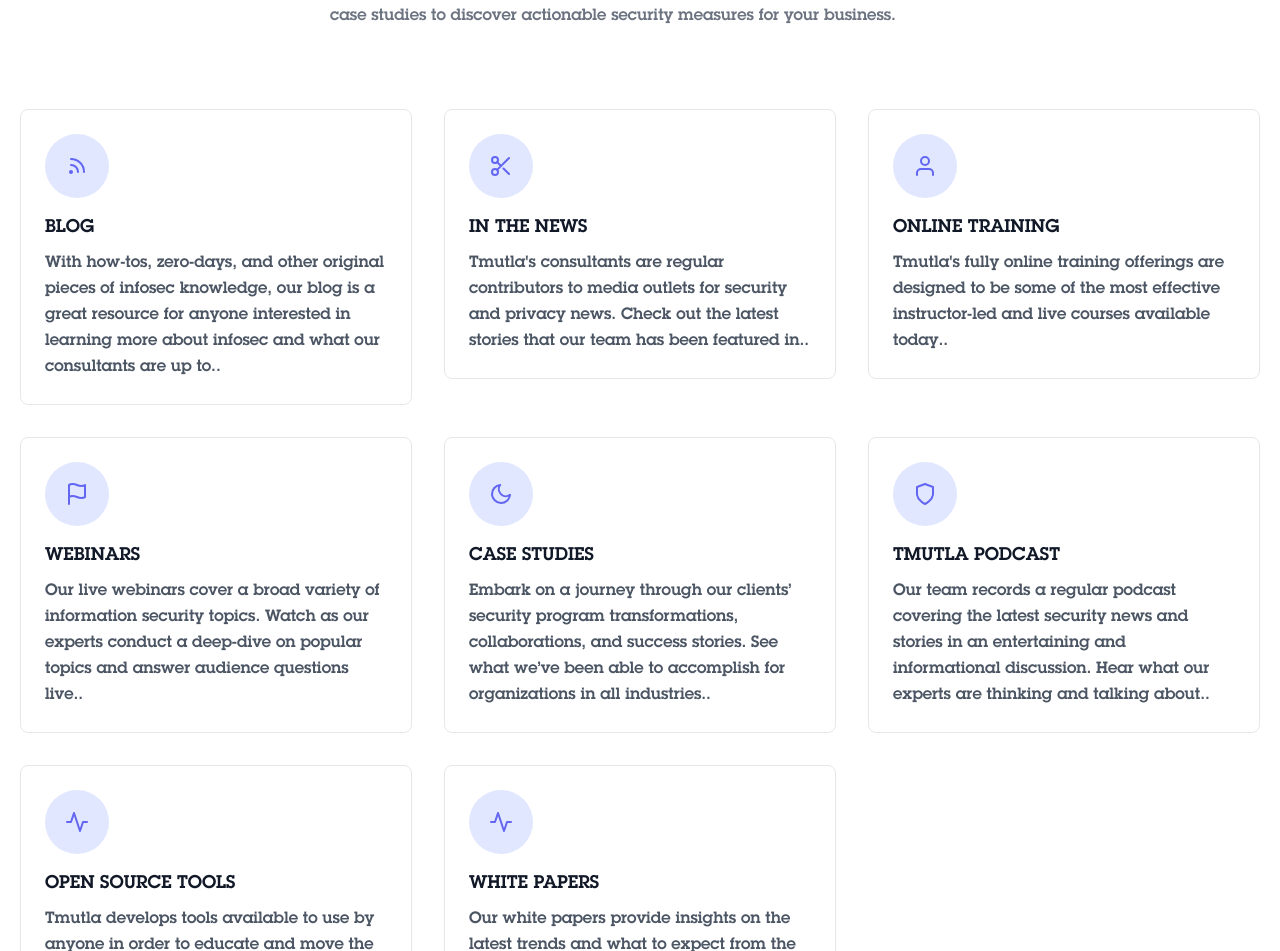
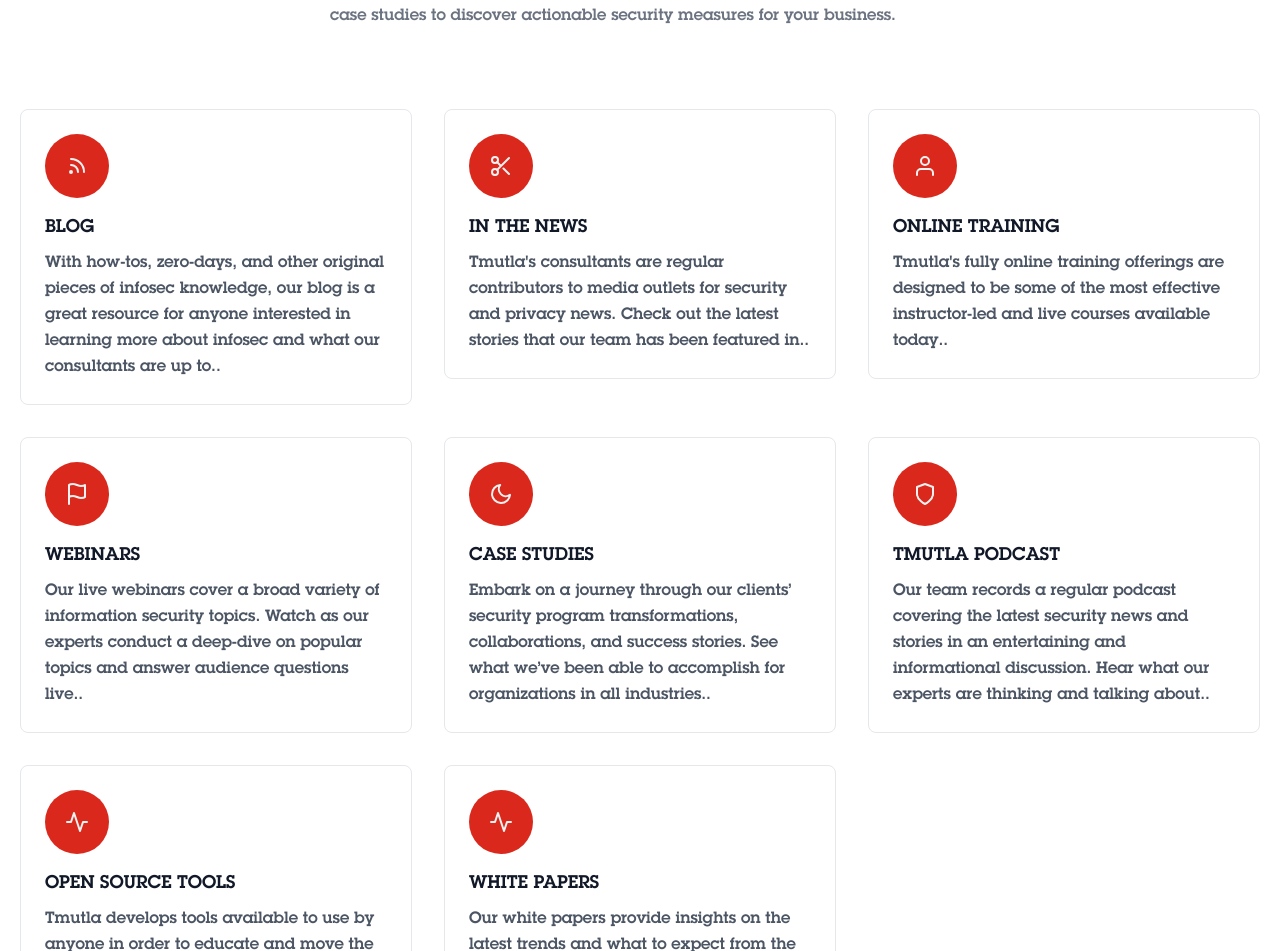
Before and after one commit to Tmutla/tmutla.github.io, a Next.js app: page /resources in a window 1280 px wide. Shown: the part 521-1472 px from the top of the page. Built offline with nearby package versions, Linux system fonts and the light colour scheme.

Commit message:
replace icon colors

```diff
--- a/pages/resources.js
+++ b/pages/resources.js
@@ -11,7 +11,7 @@
   {
 		title: 'FEATURED CONTENT',
     name: 'BLOG',
-    icon: <div className={iconDimensions + ' inline-flex items-center justify-center rounded-full bg-indigo-100 text-indigo-500 mb-4'}>
+    icon: <div className={iconDimensions + ' inline-flex items-center justify-center rounded-full bg-red text-white mb-4'}>
 						<svg className="w-6 h-6" fill="none" stroke="currentColor" viewBox="0 0 24 24" xmlns="http://www.w3.org/2000/svg"><path stroke-linecap="round" stroke-linejoin="round" stroke-width="2" d="M6 5c7.18 0 13 5.82 13 13M6 11a7 7 0 017 7m-6 0a1 1 0 11-2 0 1 1 0 012 0z"></path></svg>
 					</div>,
 		description: `With how-tos, zero-days, and other original pieces of infosec knowledge, our blog is a great resource for anyone interested in learning more about infosec and what our consultants are up to.`,
@@ -21,7 +21,7 @@
   {
 		title: 'FEATURED CONTENT',
     name: 'IN THE NEWS',
-    icon: <div className={iconDimensions + ' inline-flex items-center justify-center rounded-full bg-indigo-100 text-indigo-500 mb-4'}>
+    icon: <div className={iconDimensions + ' inline-flex items-center justify-center rounded-full bg-red text-white mb-4'}>
 						<svg fill="none" stroke="currentColor" stroke-linecap="round" stroke-linejoin="round" stroke-width="2" className="w-6 h-6" viewBox="0 0 24 24">
 							<circle cx="6" cy="6" r="3"></circle>
 							<circle cx="6" cy="18" r="3"></circle>
@@ -35,7 +35,7 @@
   {
 		title: '',
     name: 'ONLINE TRAINING',
-    icon:  <div className={iconDimensions + ' inline-flex items-center justify-center rounded-full bg-indigo-100 text-indigo-500 mb-4'}>
+    icon:  <div className={iconDimensions + ' inline-flex items-center justify-center rounded-full bg-red text-white mb-4'}>
 							<svg fill="none" stroke="currentColor" stroke-linecap="round" stroke-linejoin="round" stroke-width="2" className="w-6 h-6" viewBox="0 0 24 24">
 								<path d="M20 21v-2a4 4 0 00-4-4H8a4 4 0 00-4 4v2"></path>
 								<circle cx="12" cy="7" r="4"></circle>
@@ -48,7 +48,7 @@
   {
 		title: '',
     name: 'WEBINARS',
-    icon: <div className={iconDimensions + ' inline-flex items-center justify-center rounded-full bg-indigo-100 text-indigo-500 mb-4'}>
+    icon: <div className={iconDimensions + ' inline-flex items-center justify-center rounded-full bg-red text-white mb-4'}>
 						<svg fill="none" stroke="currentColor" stroke-linecap="round" stroke-linejoin="round" stroke-width="2" className="w-6 h-6" viewBox="0 0 24 24">
 							<path d="M4 15s1-1 4-1 5 2 8 2 4-1 4-1V3s-1 1-4 1-5-2-8-2-4 1-4 1zM4 22v-7"></path>
 						</svg>
@@ -60,7 +60,7 @@
 	{
 		title: '',
     name: 'CASE STUDIES',
-    icon:  <div className={iconDimensions + ' inline-flex items-center justify-center rounded-full bg-indigo-100 text-indigo-500 mb-4'}>
+    icon:  <div className={iconDimensions + ' inline-flex items-center justify-center rounded-full bg-red text-white mb-4'}>
 						<svg fill="none" stroke="currentColor" stroke-linecap="round" stroke-linejoin="round" stroke-width="2" className="w-6 h-6" viewBox="0 0 24 24">
 							<path d="M21 12.79A9 9 0 1111.21 3 7 7 0 0021 12.79z"></path>
 						</svg>
@@ -72,7 +72,7 @@
 	{
 		title: '',
     name: 'TMUTLA PODCAST',
-    icon:  <div className={iconDimensions + ' inline-flex items-center justify-center rounded-full bg-indigo-100 text-indigo-500 mb-4'}>
+    icon:  <div className={iconDimensions + ' inline-flex items-center justify-center rounded-full bg-red text-white mb-4'}>
 							<svg fill="none" stroke="currentColor" stroke-linecap="round" stroke-linejoin="round" stroke-width="2" className="w-6 h-6" viewBox="0 0 24 24">
 								<path d="M12 22s8-4 8-10V5l-8-3-8 3v7c0 6 8 10 8 10z"></path>
 							</svg>
@@ -84,7 +84,7 @@
 	{
 		title: '',
     name: 'OPEN SOURCE TOOLS',
-    icon: <div className={iconDimensions + ' inline-flex items-center justify-center rounded-full bg-indigo-100 text-indigo-500 mb-4'}>
+    icon: <div className={iconDimensions + ' inline-flex items-center justify-center rounded-full bg-red text-white mb-4'}>
 						<svg fill="none" stroke="currentColor" stroke-linecap="round" stroke-linejoin="round" stroke-width="2" className="w-6 h-6" viewBox="0 0 24 24">
 							<path d="M22 12h-4l-3 9L9 3l-3 9H2"></path>
 						</svg>
@@ -96,7 +96,7 @@
 	{
 		title: '',
     name: 'WHITE PAPERS',
-    icon: <div className={iconDimensions + ' inline-flex items-center justify-center rounded-full bg-indigo-100 text-indigo-500 mb-4'}>
+    icon: <div className={iconDimensions + ' inline-flex items-center justify-center rounded-full bg-red text-white mb-4'}>
 						<svg fill="none" stroke="currentColor" stroke-linecap="round" stroke-linejoin="round" stroke-width="2" className="w-6 h-6" viewBox="0 0 24 24">
 							<path d="M22 12h-4l-3 9L9 3l-3 9H2"></path>
 						</svg>
```
